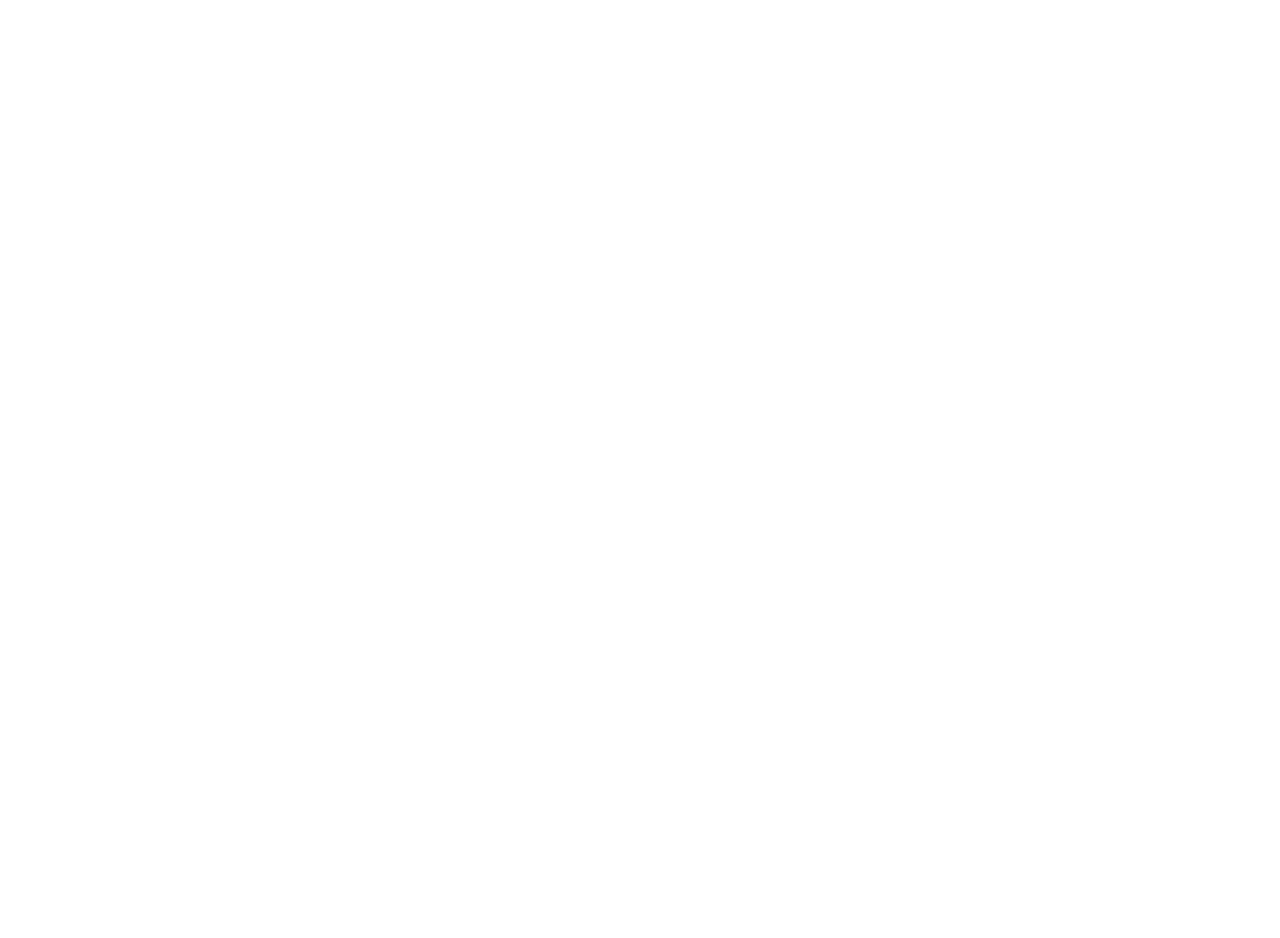
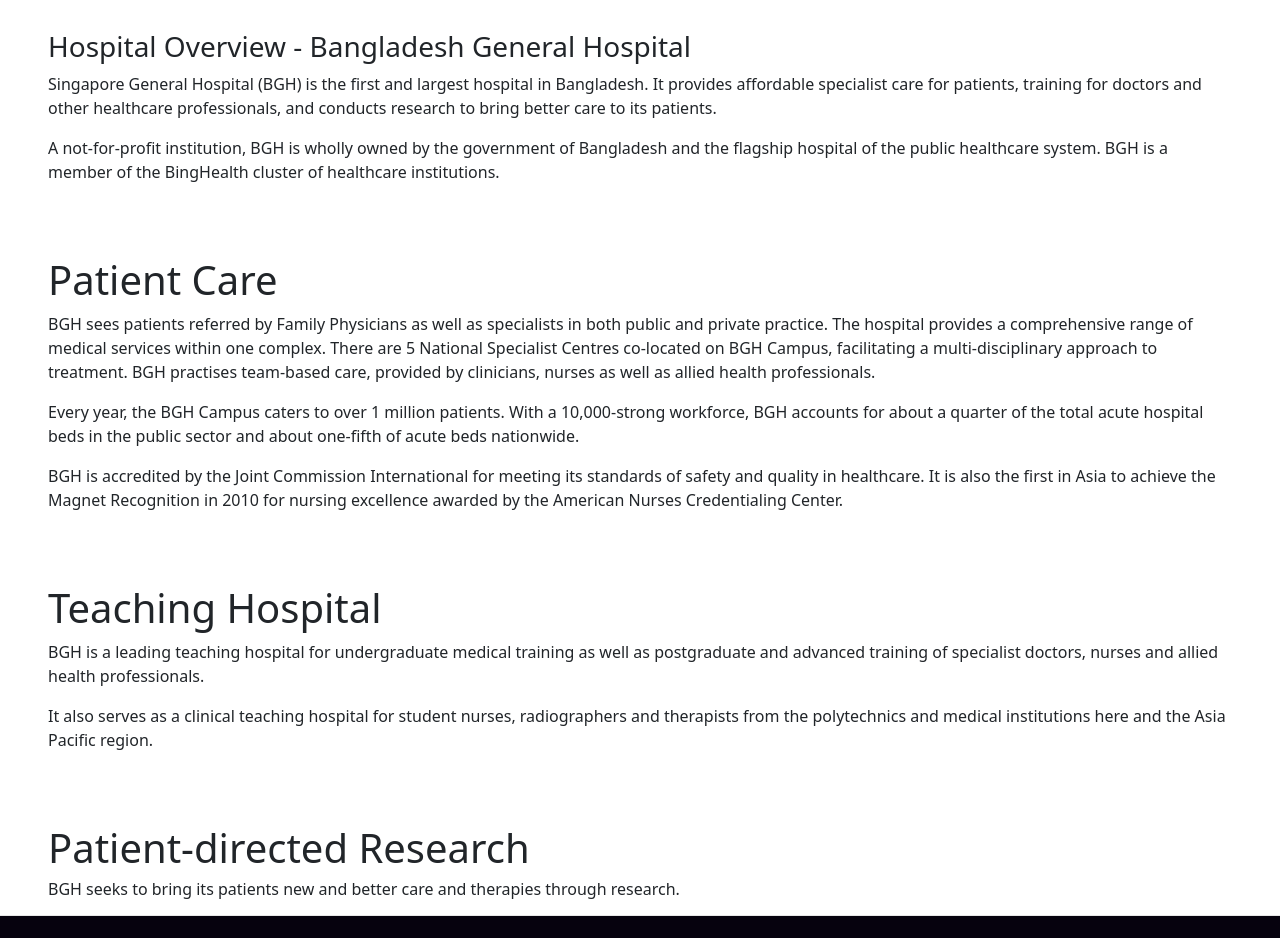
Before and after one commit to saifulislammunna/bangladesh-general-hospital, a React (Create React App) app: page /aboutbgh in a window 1280 px wide. Shown: the part 1060-1998 px from the top of the page. Before the commit the page ends 1006 px from the top, so only its background shows below. Built offline with nearby package versions, Linux system fonts and the light colour scheme; no server answers.

Commit message:
private-route & about adding

```diff
--- a/src/components/AboutBgh/AboutBgh.js
+++ b/src/components/AboutBgh/AboutBgh.js
@@ -1,9 +1,32 @@
 import React from 'react';
-
+import './AboutBgh.css';
 const AboutBgh = () => {
     return (
         <div>
-            <h1>About Bgh</h1>
+           <div>
+                <h1 className="p-5">Patients. At the Heart of All We do.</h1>
+                <div className="text-start p-5 pb-2">
+                  <h3> Hospital Overview - Bangladesh General Hospital</h3>
+                  <p>Singapore General Hospital (BGH) is the first and largest hospital in Bangladesh. It provides affordable specialist care for patients, training for doctors and other healthcare professionals, and conducts research to bring better care to its patients. </p>
+                  <p>A not-for-profit institution, BGH is wholly owned by the government of Bangladesh and the flagship hospital of the public healthcare system. BGH is a member of the BingHealth cluster of healthcare institutions.</p>
+                </div>
+                <div className="text-start p-5 pb-2">
+                    <h1>Patient Care</h1>
+                    <p>BGH sees patients referred by Family Physicians as well as specialists in both public and private practice. The hospital provides a comprehensive range of medical services within one complex. There are 5 National Specialist Centres co-located on BGH Campus, facilitating a multi-disciplinary approach to treatment. BGH practises team-based care, provided by clinicians, nurses as well as allied health professionals. </p>
+                    <p>Every year, the BGH Campus caters to over 1 million patients. With a 10,000-strong workforce, BGH accounts for about a quarter of the total acute hospital beds in the public sector and about one-fifth of acute beds nationwide. </p>
+                    <p>BGH is accredited by the Joint Commission International for meeting its standards of safety and quality in healthcare. It is also the first in Asia to achieve the Magnet Recognition in 2010 for nursing excellence awarded by the American Nurses Credentialing Center.</p>
+                </div>
+                <div className="text-start p-5 pb-2">
+                    <h1>Teaching Hospital</h1>
+                    <p>BGH is a leading teaching hospital for undergraduate medical training as well as postgraduate and advanced training of specialist doctors, nurses and allied health professionals. </p>
+                    <p>It also serves as a clinical teaching hospital for student nurses, radiographers and therapists from the polytechnics and medical institutions here and the Asia Pacific region.</p>
+                </div>
+                <div className="text-start p-5 pb-2">
+                    <h1>Patient-directed Research</h1>
+                    <h6>BGH seeks to bring its patients new and better care and therapies through research. </h6>
+
+                </div>
+           </div>
         </div>
     );
 };
```
Also changed, not shown: src/components/PrivateRoute/PrivateRoute.js (added, +11 -0 lines), src/components/AboutBgh/AboutBgh.css (added).
